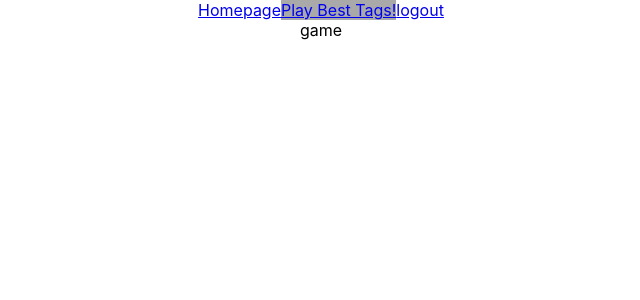
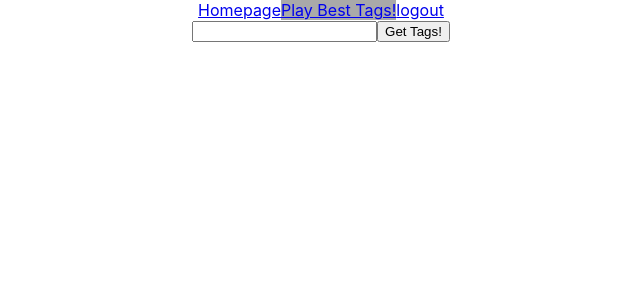
Before and after one commit to AkivaRanells/final-hackathon, a React app: page /game in a window 1280 px wide. Shown: the top 300 px of the page, without its empty margins (319-959 px from the left). Built offline with nearby package versions, Linux system fonts and the light colour scheme; no server answers.

Commit message:
able to send a request from the frondend and get tags back

```diff
--- a/package.json
+++ b/package.json
@@ -17,6 +17,7 @@
     "body-parser": "^1.18.3",
     "case-sensitive-paths-webpack-plugin": "2.1.2",
     "chalk": "2.4.1",
+    "clarifai": "^2.9.0",
     "cors": "^2.8.4",
     "css-loader": "1.0.0",
     "dotenv": "6.0.0",
--- a/src/App.js
+++ b/src/App.js
@@ -38,6 +38,20 @@ class App extends Component {
       .catch(function (error) {
         console.log(error);
       });
+  }
+
+  getImageTags(str) {
+    Axios.get('http://localhost:8080/image', {
+      params: {
+        str:str
+      }
+    })
+    .then((response) => {
+      console.log(response.data.concepts);
+    })
+    .catch(function (error) {
+      console.log(error)
+    })
   }
 
   checkDatabaseForNameEntered = (str) => {
@@ -105,7 +119,9 @@ class App extends Component {
           />
           <Route path="/game" exact
             render={() =>
-              <GameBestTags />}
+              <GameBestTags
+              getImageTags={this.getImageTags}
+              />}
           />
         </div>
       </Router>
--- a/src/components/game-best-tags/game-best-tags.js
+++ b/src/components/game-best-tags/game-best-tags.js
@@ -2,12 +2,34 @@ import React, { Component } from 'react';
 import NavBar from '../navBar';
 
 class GameBestTags extends Component {
+  constructor() {
+    super();
+    this.state = {
+      inputValue: ""
+    }
+  }
+
+getImageTags = () => {
+  if (this.state.inputValue !== "") {
+  this.props.getImageTags(this.state.inputValue);
+} else {
+  alert ("please pick a picture online!");
+}
+}
+
+
+changeInputValueInLocalState = (event) => {
+  let newState = {...this.state};
+  newState.inputValue = event.target.value;
+  this.setState(newState);
+}
 
   render() {
     return (
       <div>
         <NavBar />
-        game
+        <input type="text" value={this.state.inputValue} onChange={this.changeInputValueInLocalState}/>
+        <button onClick={this.getImageTags}>Get Tags!</button>
       </div>
     )
   }
```
Also changed, not shown: server.js (+33 -6 lines), 1 other file (tests, documents, lock files or other folders).
